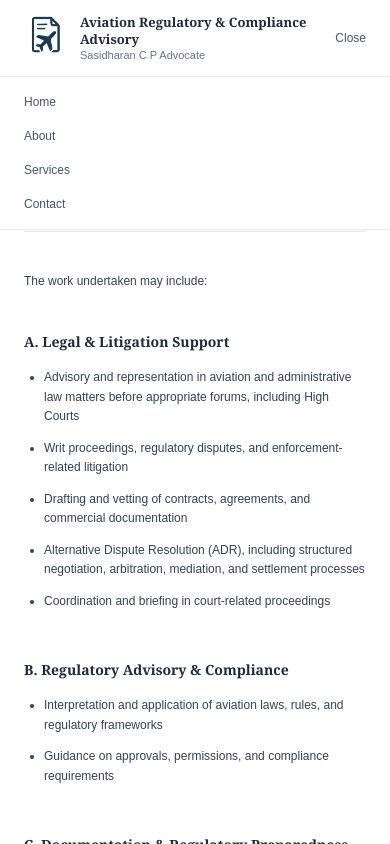
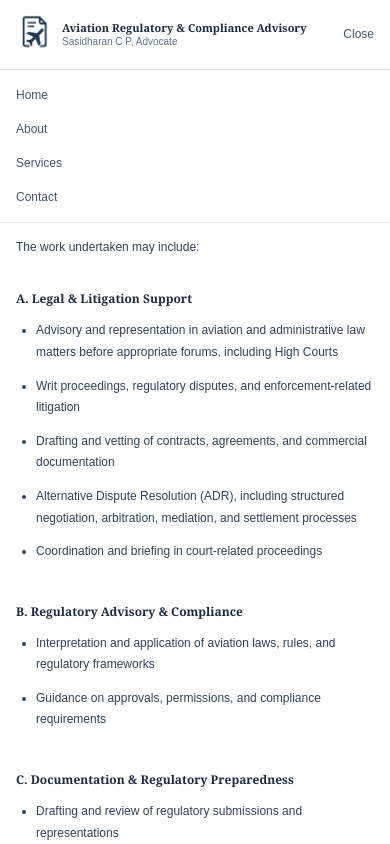
Before and after one commit to AbhijithTA/Aviation_Consultancy, a Next.js app: page /services in a window 390 px wide. Both pictures are taken after a click on the button "Menu". Shown: the top 844 px of the page. Built offline with nearby package versions, Linux system fonts and the light colour scheme.

Commit message:
Font size increased

```diff
--- a/app/contactUs/page.tsx
+++ b/app/contactUs/page.tsx
@@ -53,13 +53,12 @@ export default function ContactPage() {
 
       <main className="w-full bg-white min-h-screen pt-16">
         <div className="container mx-auto px-6 py-16 md:py-24 max-w-3xl">
-
           {/* Page Heading */}
           <h1
             className="text-slate-800 leading-snug mb-4"
             style={{
               fontFamily: "Georgia, serif",
-              fontSize: "16px",
+              fontSize: "20px",
               fontWeight: "bold",
             }}
           >
@@ -89,7 +88,7 @@ export default function ContactPage() {
                 className="text-slate-800 mb-7"
                 style={{
                   fontFamily: "Georgia, serif",
-                  fontSize: "14px",
+                  fontSize: "16px",
                   fontWeight: "bold",
                 }}
               >
@@ -103,7 +102,7 @@ export default function ContactPage() {
                     className="text-slate-800"
                     style={{
                       fontFamily: "Arial, sans-serif",
-                      fontSize: "12px",
+                      fontSize: "15px",
                       fontWeight: "bold",
                     }}
                   >
@@ -113,7 +112,7 @@ export default function ContactPage() {
                     className="text-slate-600 mt-1"
                     style={{
                       fontFamily: "Arial, sans-serif",
-                      fontSize: "12px",
+                      fontSize: "15px",
                     }}
                   >
                     Advocate
@@ -122,7 +121,7 @@ export default function ContactPage() {
                     className="text-slate-600 mt-1"
                     style={{
                       fontFamily: "Arial, sans-serif",
-                      fontSize: "12px",
+                      fontSize: "15px",
                     }}
                   >
                     Aviation Regulatory &amp; Compliance Advisory
@@ -147,7 +146,7 @@ export default function ContactPage() {
                     className="text-slate-600"
                     style={{
                       fontFamily: "Arial, sans-serif",
-                      fontSize: "12px",
+                      fontSize: "15px",
                     }}
                   >
                     +91 8800171269
@@ -156,7 +155,7 @@ export default function ContactPage() {
                     className="text-slate-600 mt-1"
                     style={{
                       fontFamily: "Arial, sans-serif",
-                      fontSize: "12px",
+                      fontSize: "15px",
                     }}
                   >
                     +91 8156828115
@@ -179,7 +178,7 @@ export default function ContactPage() {
                     className="text-slate-600"
                     style={{
                       fontFamily: "Arial, sans-serif",
-                      fontSize: "12px",
+                      fontSize: "15px",
                     }}
                   >
                     sasidharann277@gmail.com
@@ -202,7 +201,7 @@ export default function ContactPage() {
                     className="text-slate-600 leading-relaxed"
                     style={{
                       fontFamily: "Arial, sans-serif",
-                      fontSize: "12px",
+                      fontSize: "15px",
                     }}
                   >
                     Puthen Puthusseri Building, Door No. 11/631
@@ -231,7 +230,7 @@ export default function ContactPage() {
                     className="text-slate-600"
                     style={{
                       fontFamily: "Arial, sans-serif",
-                      fontSize: "12px",
+                      fontSize: "15px",
                     }}
                   >
                     Monday – Friday: 3:00 PM – 5:00 PM
@@ -240,7 +239,7 @@ export default function ContactPage() {
                     className="text-slate-600 mt-1"
                     style={{
                       fontFamily: "Arial, sans-serif",
-                      fontSize: "12px",
+                      fontSize: "15px",
                     }}
                   >
                     Saturday &amp; Sunday: Closed
@@ -267,7 +266,7 @@ export default function ContactPage() {
                   className="border border-gray-300 bg-gray-50 px-4 py-3 mb-6"
                   style={{
                     fontFamily: "Arial, sans-serif",
-                    fontSize: "12px",
+                    fontSize: "15px",
                     color: "#374151",
                   }}
                 >
--- a/app/page.tsx
+++ b/app/page.tsx
@@ -1,47 +1,44 @@
-'use client'
+"use client";
 
-import Image from "next/image";
-import NavbarComponent from '@/components/Navbar'
-import AviationComplianceHero from '@/components/HeroSection'
-import AboutUsSection from '@/components/AboutUsSection'
-import ValuesAndVision from '@/components/ValuesComponent'
-import ServicesComponent from '@/components/ServiceSection'
-import WhyChooseUs from '@/components/WhyChooseUs'
-import FooterSection from '@/components/FooterSection'
-import DisclaimerOverlay from '@/components/DisclaimerOverlay'
+import NavbarComponent from "@/components/Navbar";
+import AviationComplianceHero from "@/components/HeroSection";
+import AboutUsSection from "@/components/AboutUsSection";
+import ServicesComponent from "@/components/ServiceSection";
+import FooterSection from "@/components/FooterSection";
+import DisclaimerOverlay from "@/components/DisclaimerOverlay";
 import { useEffect, useState } from "react";
 
 export default function Home() {
+  const [acceptedDisclaimer, setAcceptedDisclaimer] = useState<boolean | null>(
+    null,
+  );
 
-  const [acceptedDisclaimer, setAcceptedDisclaimer] = useState(false);
+  useEffect(() => {
+    const accepted = sessionStorage.getItem("disclaimerAccepted");
+    setAcceptedDisclaimer(accepted === "true");
+  }, []);
 
-  useEffect(()=>{
-    const disclaimerAccepted = localStorage.getItem('disclaimerAccepted');
-    if(disclaimerAccepted === 'true') {
-      setAcceptedDisclaimer(true);
-    }
+  const handleAccept = () => {
+    sessionStorage.setItem("disclaimerAccepted", "true");
+    setAcceptedDisclaimer(true);
+  };
 
-  },[]);
+  // Avoid flash of content before sessionStorage is checked
+  if (acceptedDisclaimer === null) return null;
 
-  const handleAccept = () =>{
-    localStorage.setItem('disclaimerAccepted', 'true');
-    setAcceptedDisclaimer(true);
+  if (!acceptedDisclaimer) {
+    return <DisclaimerOverlay onAccept={handleAccept} />;
   }
 
-  if (!acceptedDisclaimer) {
-    return <DisclaimerOverlay onAccept={handleAccept} />
-  }
   return (
     <>
-    <NavbarComponent  />
-    <AviationComplianceHero />
-    <section id="aboutUs">
-    <AboutUsSection />
-    </section>
-    {/* <ValuesAndVision /> */}
-    <ServicesComponent />
-    {/* <WhyChooseUs /> */}
-    <FooterSection />
+      <NavbarComponent />
+      <AviationComplianceHero />
+      <section id="aboutUs">
+        <AboutUsSection />
+      </section>
+      <ServicesComponent />
+      <FooterSection />
     </>
   );
 }
--- a/app/services/page.tsx
+++ b/app/services/page.tsx
@@ -57,8 +57,7 @@ export default function ServicesPage() {
       <NavbarComponent />
 
       <main className="w-full bg-white min-h-screen pt-16">
-        <div className="container mx-auto px-6 py-16 md:py-24 max-w-3xl">
-
+        <div className="max-w-3xl mx-auto px-4 sm:px-6 py-12 sm:py-16 md:py-24">
           {/* Page Label */}
           <p
             className="uppercase tracking-widest text-gray-400 mb-6"
@@ -69,30 +68,42 @@ export default function ServicesPage() {
 
           {/* Page Heading */}
           <h1
-            className="text-slate-800 leading-snug mb-10"
-            style={{ fontFamily: "Georgia, serif", fontSize: "16px", fontWeight: "bold" }}
+            className="text-slate-800 leading-snug mb-8 sm:mb-10"
+            style={{
+              fontFamily: "Georgia, serif",
+              fontSize: "clamp(14px, 2.5vw, 20px)",
+              fontWeight: "bold",
+            }}
           >
             Areas of Professional Engagement
           </h1>
 
           {/* Divider */}
-          <div className="border-t border-gray-200 mb-10" />
+          <div className="border-t border-gray-200 mb-8 sm:mb-10" />
 
           {/* Intro */}
           <p
-            className="text-slate-700 leading-relaxed mb-10"
-            style={{ fontFamily: "Arial, sans-serif", fontSize: "12px" }}
+            className="text-slate-700 leading-relaxed mb-8 sm:mb-10"
+            style={{
+              fontFamily: "Arial, sans-serif",
+              fontSize: "clamp(12px, 1.8vw, 15px)",
+              lineHeight: "1.8",
+            }}
           >
             The work undertaken may include:
           </p>
 
           {/* Lettered sections */}
-          <div className="space-y-12">
+          <div className="space-y-10 sm:space-y-12">
             {sections.map((section) => (
               <div key={section.label}>
                 <h2
-                  className="text-slate-800 mb-4"
-                  style={{ fontFamily: "Georgia, serif", fontSize: "14px", fontWeight: "bold" }}
+                  className="text-slate-800 mb-3 sm:mb-4"
+                  style={{
+                    fontFamily: "Georgia, serif",
+                    fontSize: "clamp(12px, 2vw, 16px)",
+                    fontWeight: "bold",
+                  }}
                 >
                   {section.label}
                 </h2>
@@ -100,7 +111,8 @@ export default function ServicesPage() {
                   className="text-slate-700 leading-relaxed space-y-3"
                   style={{
                     fontFamily: "Arial, sans-serif",
-                    fontSize: "12px",
+                    fontSize: "clamp(12px, 1.8vw, 15px)",
+                    lineHeight: "1.8",
                     paddingLeft: "1.25rem",
                     listStyleType: "disc",
                   }}
@@ -114,12 +126,16 @@ export default function ServicesPage() {
           </div>
 
           {/* Divider */}
-          <div className="border-t border-gray-200 mt-16 mb-10" />
+          <div className="border-t border-gray-200 mt-14 sm:mt-16 mb-8 sm:mb-10" />
 
           {/* Contact reference */}
           <p
             className="text-slate-700 leading-relaxed mb-6"
-            style={{ fontFamily: "Arial, sans-serif", fontSize: "12px" }}
+            style={{
+              fontFamily: "Arial, sans-serif",
+              fontSize: "clamp(12px, 1.8vw, 13px)",
+              lineHeight: "1.8",
+            }}
           >
             For enquiries regarding any of the above areas, please use the
             contact details provided.
@@ -132,7 +148,6 @@ export default function ServicesPage() {
           >
             Contact
           </Link>
-
         </div>
       </main>
 
--- a/components/AboutUsSection.jsx
+++ b/components/AboutUsSection.jsx
@@ -1,7 +1,7 @@
 export default function AboutUsSection() {
   return (
-    <section className="w-full bg-white border-b border-gray-200 pt-16">
-      <div className="container mx-auto px-6 py-16 md:py-24 max-w-3xl">
+    <section className="w-full bg-white border-b border-gray-200 pt-2">
+      <div className="max-w-3xl mx-auto px-4 sm:px-6 py-12 sm:py-16 md:py-24">
         {/* Page Label */}
         <p
           className="uppercase tracking-widest text-gray-400 mb-6"
@@ -12,10 +12,10 @@ export default function AboutUsSection() {
 
         {/* Section Heading */}
         <h1
-          className="text-slate-800 leading-snug mb-10"
+          className="text-slate-800 leading-snug mb-8 sm:mb-10"
           style={{
             fontFamily: "Georgia, serif",
-            fontSize: "16px",
+            fontSize: "clamp(14px, 2.5vw, 20px)",
             fontWeight: "bold",
           }}
         >
@@ -23,12 +23,16 @@ export default function AboutUsSection() {
         </h1>
 
         {/* Divider */}
-        <div className="border-t border-gray-200 mb-10" />
+        <div className="border-t border-gray-200 mb-8 sm:mb-10" />
 
         {/* Paragraph 1 */}
         <p
-          className="text-slate-700 leading-relaxed mb-8"
-          style={{ fontFamily: "Arial, sans-serif", fontSize: "12px" }}
+          className="text-slate-700 leading-relaxed mb-7 sm:mb-8"
+          style={{
+            fontFamily: "Arial, sans-serif",
+            fontSize: "clamp(12px, 1.8vw, 15px)",
+            lineHeight: "1.8",
+          }}
         >
           The practice focuses on aviation regulatory compliance, security
           frameworks, and administrative law, drawing from experience in
@@ -38,8 +42,12 @@ export default function AboutUsSection() {
 
         {/* Paragraph 2 */}
         <p
-          className="text-slate-700 leading-relaxed mb-10"
-          style={{ fontFamily: "Arial, sans-serif", fontSize: "12px" }}
+          className="text-slate-700 leading-relaxed mb-8 sm:mb-10"
+          style={{
+            fontFamily: "Arial, sans-serif",
+            fontSize: "clamp(12px, 1.8vw, 15px)",
+            lineHeight: "1.8",
+          }}
         >
           Organisations operating in regulated environments often encounter
           practical challenges in areas such as interpretation of regulatory
@@ -52,10 +60,10 @@ export default function AboutUsSection() {
 
         {/* Sub-heading */}
         <h2
-          className="text-slate-800 mb-5"
+          className="text-slate-800 mb-4 sm:mb-5"
           style={{
             fontFamily: "Georgia, serif",
-            fontSize: "14px",
+            fontSize: "clamp(12px, 2vw, 17px)",
             fontWeight: "bold",
           }}
         >
@@ -64,10 +72,11 @@ export default function AboutUsSection() {
 
         {/* Bullet list */}
         <ul
-          className="text-slate-700 leading-relaxed mb-10 space-y-3"
+          className="text-slate-700 leading-relaxed mb-8 sm:mb-10 space-y-3"
           style={{
             fontFamily: "Arial, sans-serif",
-            fontSize: "12px",
+            fontSize: "clamp(12px, 1.8vw, 15px)",
+            lineHeight: "1.8",
             paddingLeft: "1.25rem",
             listStyleType: "disc",
           }}
@@ -111,8 +120,12 @@ export default function AboutUsSection() {
 
         {/* Paragraph 3 */}
         <p
-          className="text-slate-700 leading-relaxed mb-8"
-          style={{ fontFamily: "Arial, sans-serif", fontSize: "12px" }}
+          className="text-slate-700 leading-relaxed mb-7 sm:mb-8"
+          style={{
+            fontFamily: "Arial, sans-serif",
+            fontSize: "clamp(12px, 1.8vw, 15px)",
+            lineHeight: "1.8",
+          }}
         >
           These observations are based on exposure to regulatory and
           administrative processes. The approach to addressing such matters
@@ -123,7 +136,11 @@ export default function AboutUsSection() {
         {/* Paragraph 4 */}
         <p
           className="text-slate-700 leading-relaxed"
-          style={{ fontFamily: "Arial, sans-serif", fontSize: "12px" }}
+          style={{
+            fontFamily: "Arial, sans-serif",
+            fontSize: "clamp(12px, 1.8vw, 15px)",
+            lineHeight: "1.8",
+          }}
         >
           The scope of work may extend to related legal areas, including
           applicable aviation statutes, regulatory guidelines, and contractual
--- a/components/HeroSection.jsx
+++ b/components/HeroSection.jsx
@@ -3,14 +3,14 @@ import Link from "next/link";
 export default function AviationComplianceHero() {
   return (
     <section className="w-full bg-white pt-16">
-      <div className="container mx-auto px-6 py-16 md:py-24 max-w-3xl">
+      <div className="max-w-3xl mx-auto px-4 sm:px-6 py-12 sm:py-16 md:py-24">
         {/* Name & Designation — center aligned */}
-        <div className="text-center mb-10">
+        <div className="text-center mb-10 sm:mb-12">
           <h1
             className="text-slate-800 mb-2"
             style={{
               fontFamily: "Georgia, serif",
-              fontSize: "16px",
+              fontSize: "clamp(14px, 2.5vw, 16px)",
               fontWeight: "bold",
             }}
           >
@@ -18,13 +18,19 @@ export default function AviationComplianceHero() {
           </h1>
           <p
             className="text-slate-600 mb-1"
-            style={{ fontFamily: "Arial, sans-serif", fontSize: "12px" }}
+            style={{
+              fontFamily: "Arial, sans-serif",
+              fontSize: "clamp(11px, 1.8vw, 12px)",
+            }}
           >
             MSW, LL.B (Hons), PGDALATM (NALSAR)
           </p>
           <p
-            className="text-slate-600"
-            style={{ fontFamily: "Georgia, serif", fontSize: "14px" }}
+            className="text-slate-600 mt-2"
+            style={{
+              fontFamily: "Georgia, serif",
+              fontSize: "clamp(12px, 2vw, 14px)",
+            }}
           >
             Aviation Regulatory &amp; Compliance Advisory
           </p>
@@ -32,7 +38,7 @@ export default function AviationComplianceHero() {
             className="text-slate-500 mt-1"
             style={{
               fontFamily: "Georgia, serif",
-              fontSize: "13px",
+              fontSize: "clamp(11px, 1.8vw, 13px)",
               fontWeight: "normal",
             }}
           >
@@ -41,12 +47,16 @@ export default function AviationComplianceHero() {
         </div>
 
         {/* Divider */}
-        <div className="border-t border-gray-200 mb-10" />
+        <div className="border-t border-gray-200 mb-8 sm:mb-10" />
 
-        {/* Body paragraph — left aligned */}
+        {/* Body paragraph */}
         <p
-          className="text-slate-700 leading-relaxed mb-10"
-          style={{ fontFamily: "Arial, sans-serif", fontSize: "12px" }}
+          className="text-slate-700 leading-relaxed mb-8 sm:mb-10"
+          style={{
+            fontFamily: "Arial, sans-serif",
+            fontSize: "clamp(12px, 1.8vw, 13px)",
+            lineHeight: "1.8",
+          }}
         >
           Independent advisory in aviation regulatory and compliance matters,
           grounded in legal practice, regulatory experience, and domain-specific
@@ -58,7 +68,7 @@ export default function AviationComplianceHero() {
           className="text-slate-800 mb-4"
           style={{
             fontFamily: "Georgia, serif",
-            fontSize: "14px",
+            fontSize: "clamp(12px, 2vw, 14px)",
             fontWeight: "bold",
           }}
         >
@@ -67,8 +77,12 @@ export default function AviationComplianceHero() {
 
         {/* Introduction body */}
         <p
-          className="text-slate-700 leading-relaxed mb-12"
-          style={{ fontFamily: "Arial, sans-serif", fontSize: "12px" }}
+          className="text-slate-700 leading-relaxed mb-10 sm:mb-12"
+          style={{
+            fontFamily: "Arial, sans-serif",
+            fontSize: "clamp(12px, 1.8vw, 13px)",
+            lineHeight: "1.8",
+          }}
         >
           This platform presents the professional profile of Sasidharan C P,
           Advocate, in the field of aviation regulatory compliance and related
--- a/components/Navbar.tsx
+++ b/components/Navbar.tsx
@@ -16,24 +16,24 @@ export default function NavbarComponent() {
 
   return (
     <nav className="bg-white border-b border-gray-200 fixed w-full z-50">
-      <div className="max-w-4xl mx-auto px-6 py-3 flex items-center justify-between">
+      <div className="max-w-3xl mx-auto px-4 sm:px-6 py-3 flex items-center justify-between">
         {/* Logo + Name */}
-        <Link href="/" className="flex items-center gap-3">
+        <Link href="/" className="flex items-center gap-2 sm:gap-3 min-w-0">
           <Image
             src="/Logo/Logo2.png"
             alt="Logo"
-            width={44}
-            height={44}
-            className="rounded"
+            width={38}
+            height={38}
+            className="rounded flex-shrink-0"
           />
-          <div>
+          <div className="min-w-0">
             <span
-              className="block text-slate-800"
+              className="block text-slate-800 truncate"
               style={{
                 fontFamily: "Georgia, serif",
-                fontSize: "13px",
+                fontSize: "clamp(11px, 2vw, 13px)",
                 fontWeight: "bold",
-                lineHeight: "1.3",
+                lineHeight: "1.4",
               }}
             >
               Aviation Regulatory &amp; Compliance Advisory
@@ -42,22 +42,22 @@ export default function NavbarComponent() {
               className="block text-slate-500"
               style={{
                 fontFamily: "Arial, sans-serif",
-                fontSize: "11px",
-                lineHeight: "1.3",
+                fontSize: "clamp(10px, 1.5vw, 11px)",
+                lineHeight: "1.4",
               }}
             >
-              Sasidharan C P Advocate
+              Sasidharan C P, Advocate
             </span>
           </div>
         </Link>
 
         {/* Desktop Nav */}
-        <ul className="hidden md:flex items-center gap-8">
+        <ul className="hidden md:flex items-center gap-6 lg:gap-8 flex-shrink-0 ml-6">
           {navLinks.map((link) => (
             <li key={link.href}>
               <Link
                 href={link.href}
-                className="text-slate-600 hover:text-slate-900 transition-colors"
+                className="text-slate-600 hover:text-slate-900 transition-colors whitespace-nowrap"
                 style={{ fontFamily: "Arial, sans-serif", fontSize: "12px" }}
               >
                 {link.label}
@@ -66,10 +66,10 @@ export default function NavbarComponent() {
           ))}
         </ul>
 
-        {/* Mobile Toggle — text only, no icon */}
+        {/* Mobile Toggle */}
         <button
           onClick={() => setIsOpen(!isOpen)}
-          className="md:hidden text-slate-600 hover:text-slate-900 transition-colors"
+          className="md:hidden text-slate-600 hover:text-slate-900 transition-colors flex-shrink-0 ml-4"
           style={{ fontFamily: "Arial, sans-serif", fontSize: "12px" }}
           aria-label="Toggle menu"
         >
@@ -79,7 +79,7 @@ export default function NavbarComponent() {
 
       {/* Mobile Menu */}
       {isOpen && (
-        <ul className="md:hidden bg-white border-t border-gray-200 px-6 py-4 space-y-4">
+        <ul className="md:hidden bg-white border-t border-gray-200 px-4 sm:px-6 py-4 space-y-4">
           {navLinks.map((link) => (
             <li key={link.href}>
               <Link
--- a/components/ServiceSection.jsx
+++ b/components/ServiceSection.jsx
@@ -50,7 +50,8 @@ export default function ServicesSection() {
 
   return (
     <section className="w-full bg-white border-b border-gray-200">
-      <div className="container mx-auto px-6 py-16 md:py-24 max-w-3xl">
+      <div className="max-w-3xl mx-auto px-4 sm:px-6 py-12 sm:py-16 md:py-24">
+
         {/* Page Label */}
         <p
           className="uppercase tracking-widest text-gray-400 mb-6"
@@ -61,38 +62,30 @@ export default function ServicesSection() {
 
         {/* Section Heading */}
         <h1
-          className="text-slate-800 leading-snug mb-10"
-          style={{
-            fontFamily: "Georgia, serif",
-            fontSize: "16px",
-            fontWeight: "bold",
-          }}
+          className="text-slate-800 leading-snug mb-8 sm:mb-10"
+          style={{ fontFamily: "Georgia, serif", fontSize: "clamp(14px, 2.5vw, 20px)", fontWeight: "bold" }}
         >
           Areas of Professional Engagement
         </h1>
 
         {/* Divider */}
-        <div className="border-t border-gray-200 mb-10" />
+        <div className="border-t border-gray-200 mb-8 sm:mb-10" />
 
         {/* Intro line */}
         <p
-          className="text-slate-700 leading-relaxed mb-10"
-          style={{ fontFamily: "Arial, sans-serif", fontSize: "12px" }}
+          className="text-slate-700 leading-relaxed mb-8 sm:mb-10"
+          style={{ fontFamily: "Arial, sans-serif", fontSize: "clamp(12px, 1.8vw, 15px)", lineHeight: "1.8" }}
         >
           The work undertaken may include:
         </p>
 
         {/* Lettered sections */}
-        <div className="space-y-12">
+        <div className="space-y-10 sm:space-y-12">
           {sections.map((section) => (
             <div key={section.label}>
               <h2
-                className="text-slate-800 mb-4"
-                style={{
-                  fontFamily: "Georgia, serif",
-                  fontSize: "14px",
-                  fontWeight: "bold",
-                }}
+                className="text-slate-800 mb-3 sm:mb-4"
+                style={{ fontFamily: "Georgia, serif", fontSize: "clamp(12px, 2vw, 15px)", fontWeight: "bold" }}
               >
                 {section.label}
               </h2>
@@ -100,7 +93,8 @@ export default function ServicesSection() {
                 className="text-slate-700 leading-relaxed space-y-3"
                 style={{
                   fontFamily: "Arial, sans-serif",
-                  fontSize: "12px",
+                  fontSize: "clamp(12px, 1.8vw, 15px)",
+                  lineHeight: "1.8",
                   paddingLeft: "1.25rem",
                   listStyleType: "disc",
                 }}
@@ -112,6 +106,7 @@ export default function ServicesSection() {
             </div>
           ))}
         </div>
+
       </div>
     </section>
   );
```
